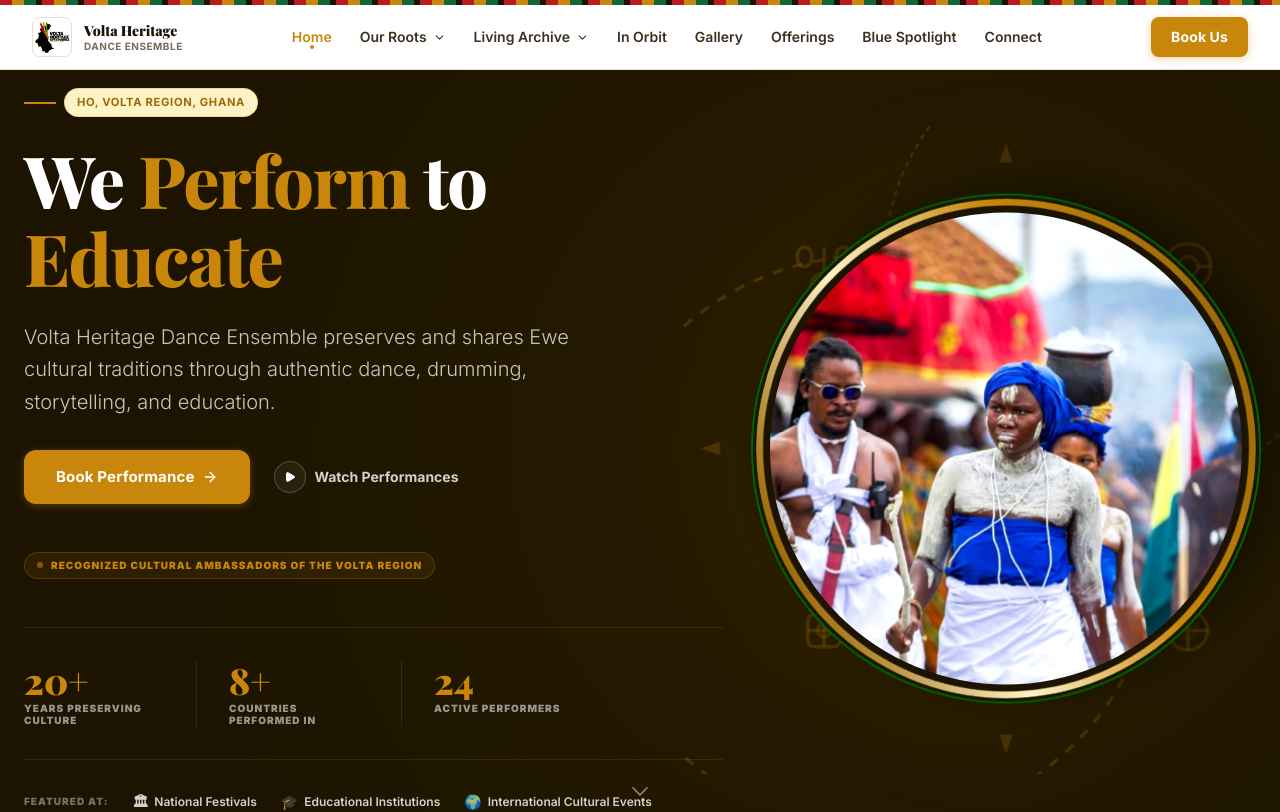
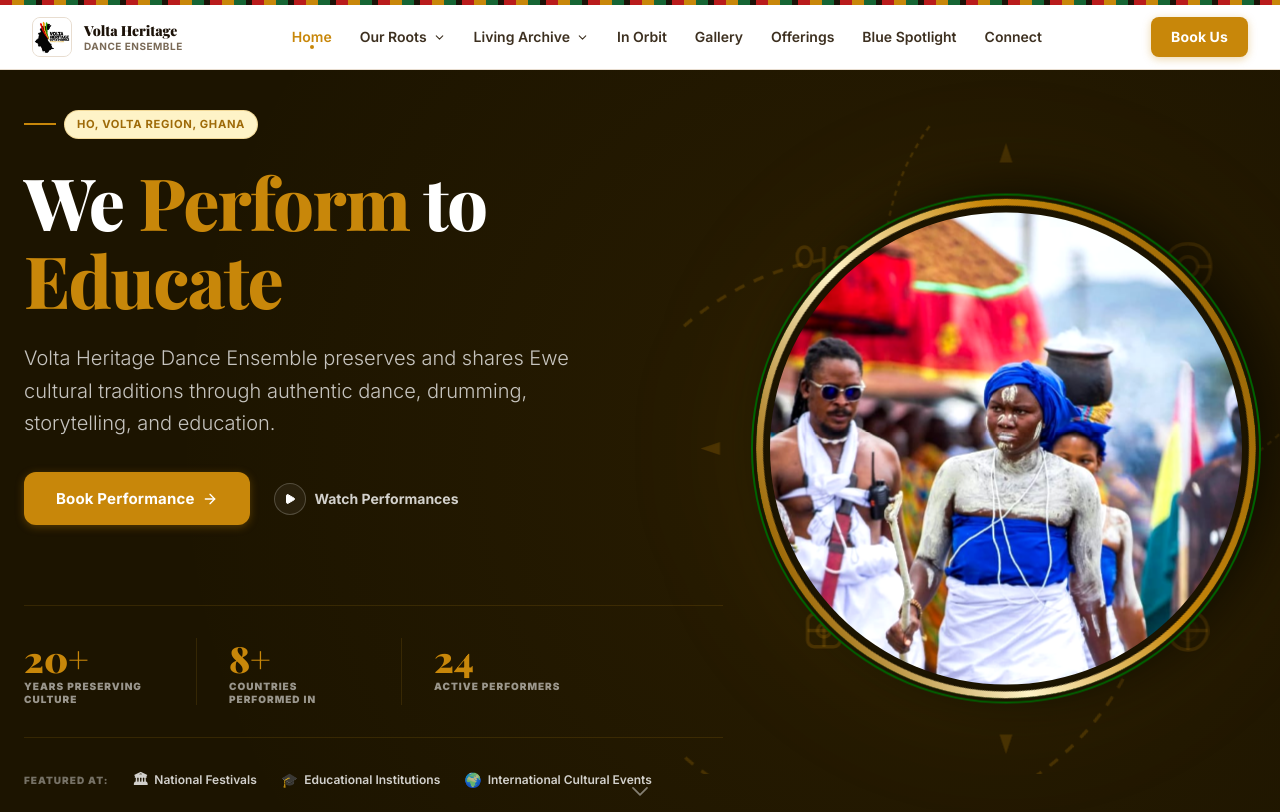
Before and after one commit to KlawZout2423/voltaheritage, a Next.js app: page / in a window 1280 px wide. Shown: the top 812 px of the page. Built offline with nearby package versions, Linux system fonts and the light colour scheme; a web font is replaced by a local one.

Commit message:
design: remove the credibility badge from the hero section

```diff
--- a/src/app/page.tsx
+++ b/src/app/page.tsx
@@ -128,15 +128,6 @@
                 </span>
                 Watch Performances
               </Link>
-            </motion.div>
-
-            {/* Credibility Badge */}
-            <motion.div
-              className="mb-4 inline-flex items-center gap-2 px-3 py-1 rounded-full bg-[var(--color-heritage-gold)]/10 border border-[var(--color-heritage-gold)]/25 text-[10px] font-black uppercase tracking-widest text-[var(--color-heritage-gold)]"
-              variants={heroItemVariants}
-            >
-              <span className="w-1.5 h-1.5 rounded-full bg-[var(--color-heritage-gold)] animate-pulse" />
-              Recognized Cultural Ambassadors of the Volta Region
             </motion.div>
 
             {/* Stats Section with breathing room */}
```
